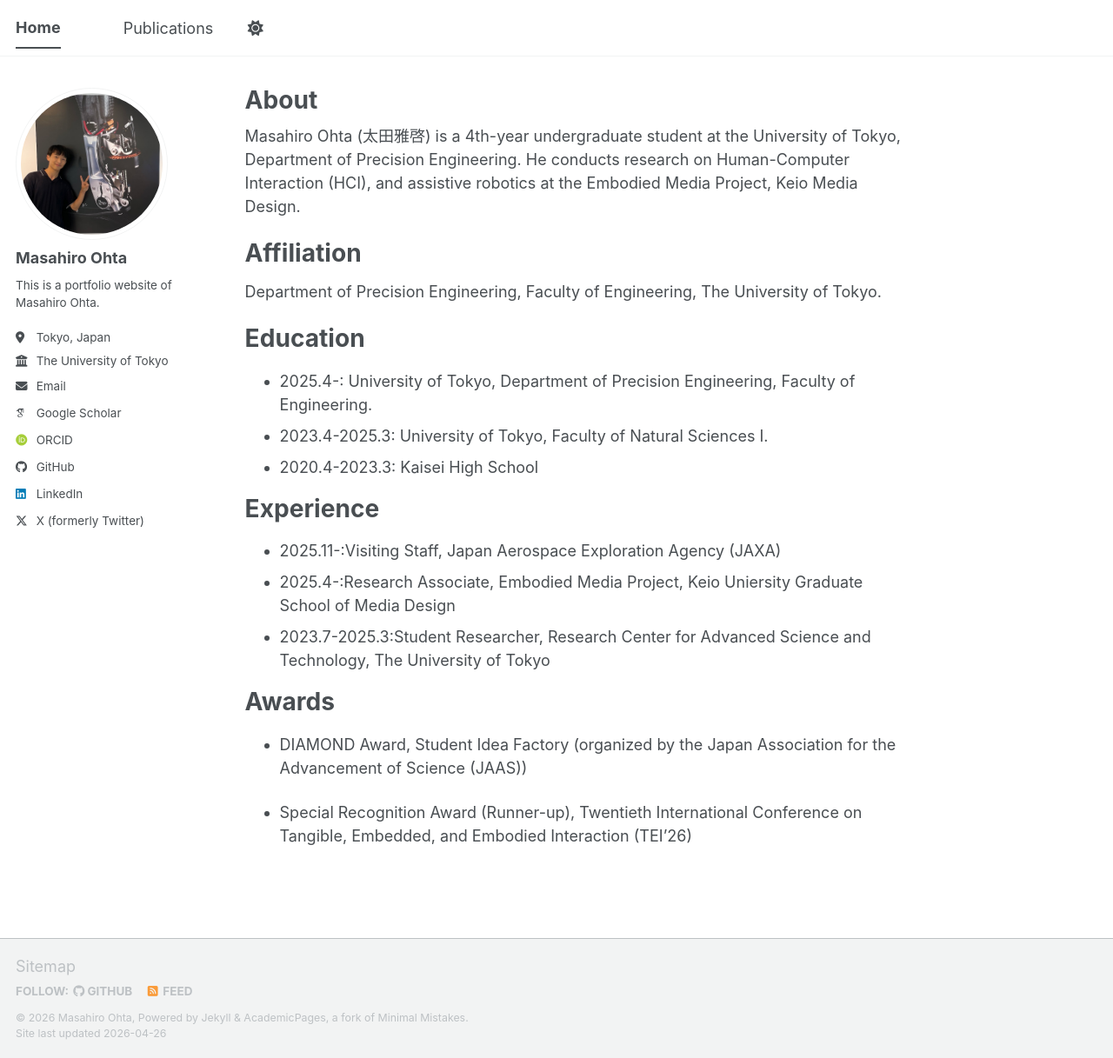
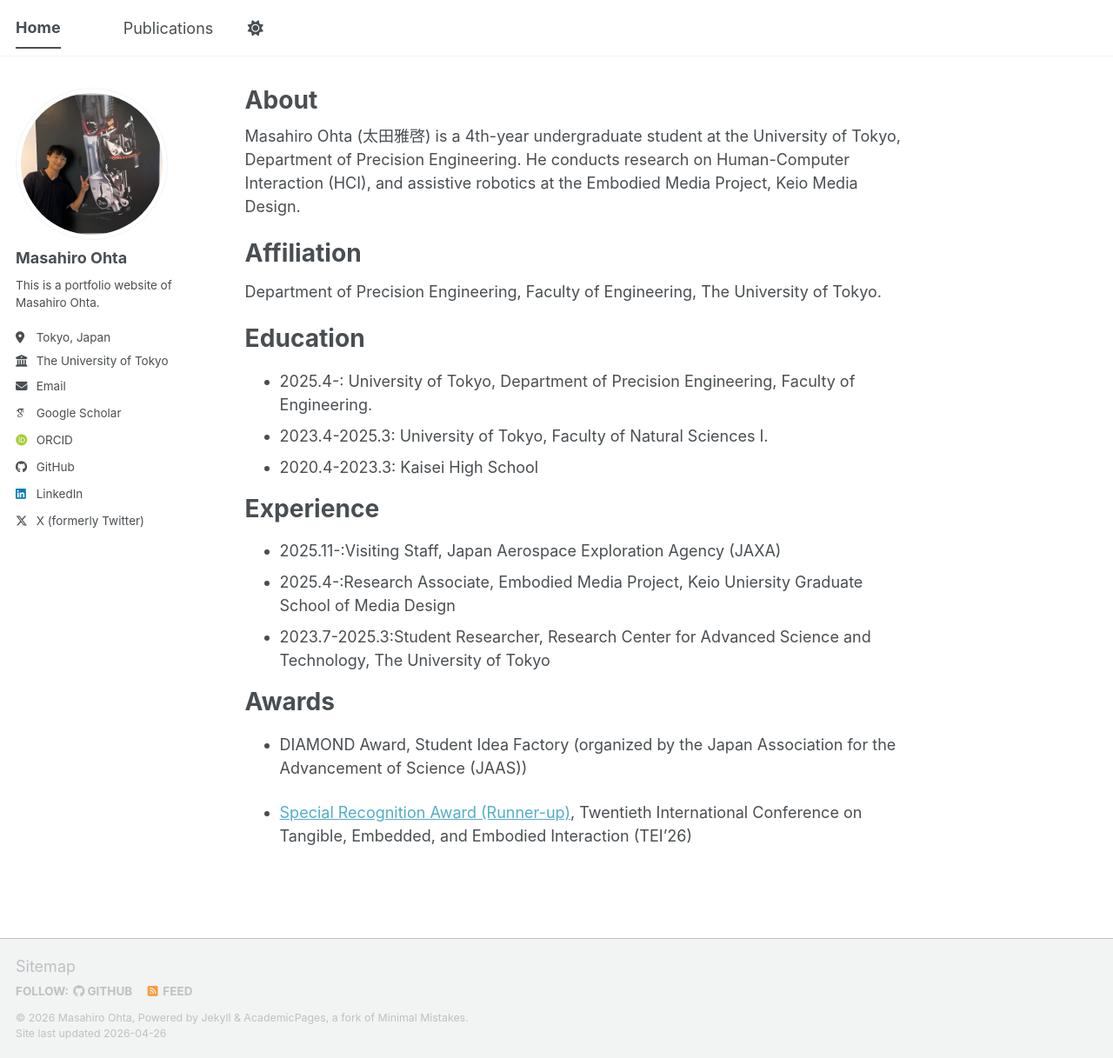
Before and after one commit to masaohta0423/masaohta0423.github.io, a Jekyll site: the page built from _pages/about.md, in a window 1280 px wide and 1217 px high. Shown: the whole window at 87% size. Built offline with Jekyll 4.4.1, drawn with Linux system fonts in a browser that asks for light colours; some web fonts are replaced; a script bundle is joined from its source files by our own code; library files that are not in the unit come from our copies; part of the change alters nothing that is shown.

```diff
--- a/_pages/about.md
+++ b/_pages/about.md
@@ -30,4 +30,4 @@ Awards
 ======
 - DIAMOND Award, Student Idea Factory (organized by the Japan Association for the Advancement of Science (JAAS))
 
-- Special Recognition Award (Runner-up), Twentieth International Conference on Tangible, Embedded, and Embodied Interaction (TEI'26)
+- [Special Recognition Award (Runner-up)](https://www.kmd.keio.ac.jp/news/whats-new/2026/04/5802/), Twentieth International Conference on Tangible, Embedded, and Embodied Interaction (TEI'26)
```
